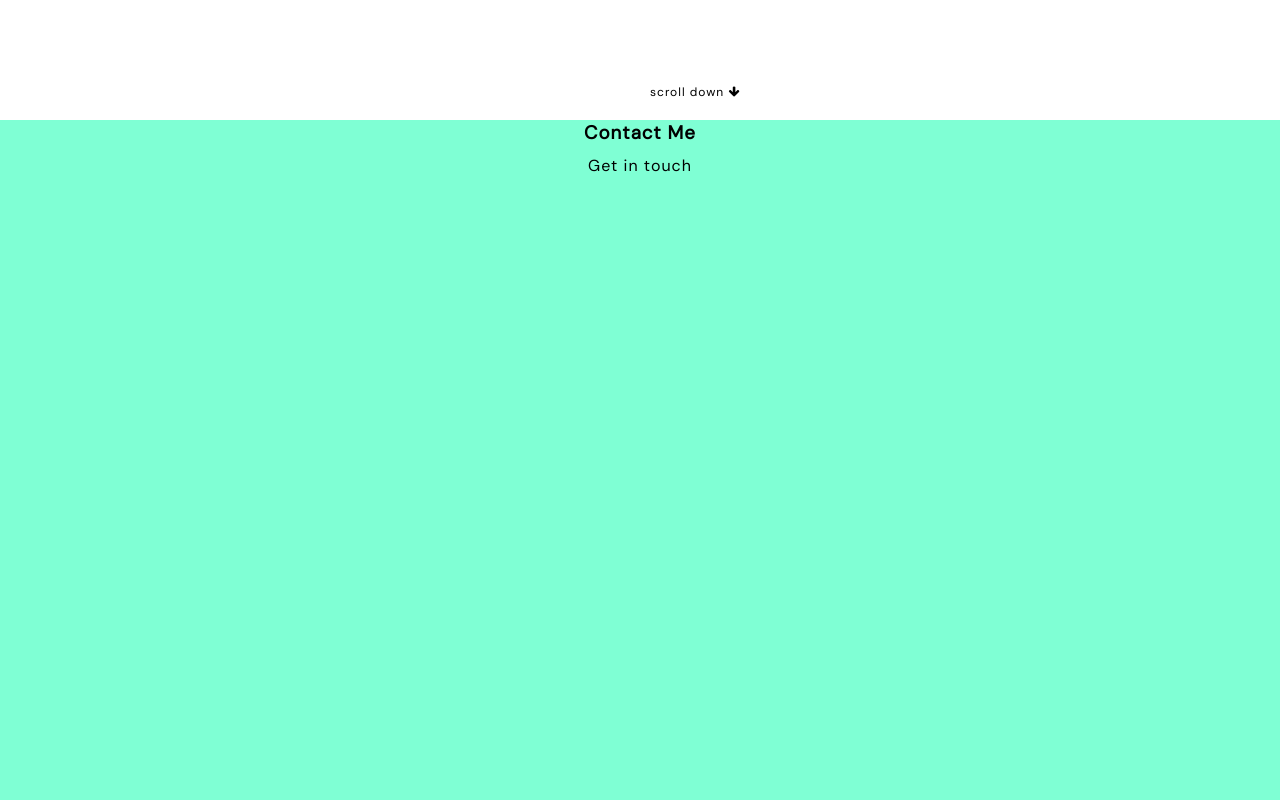
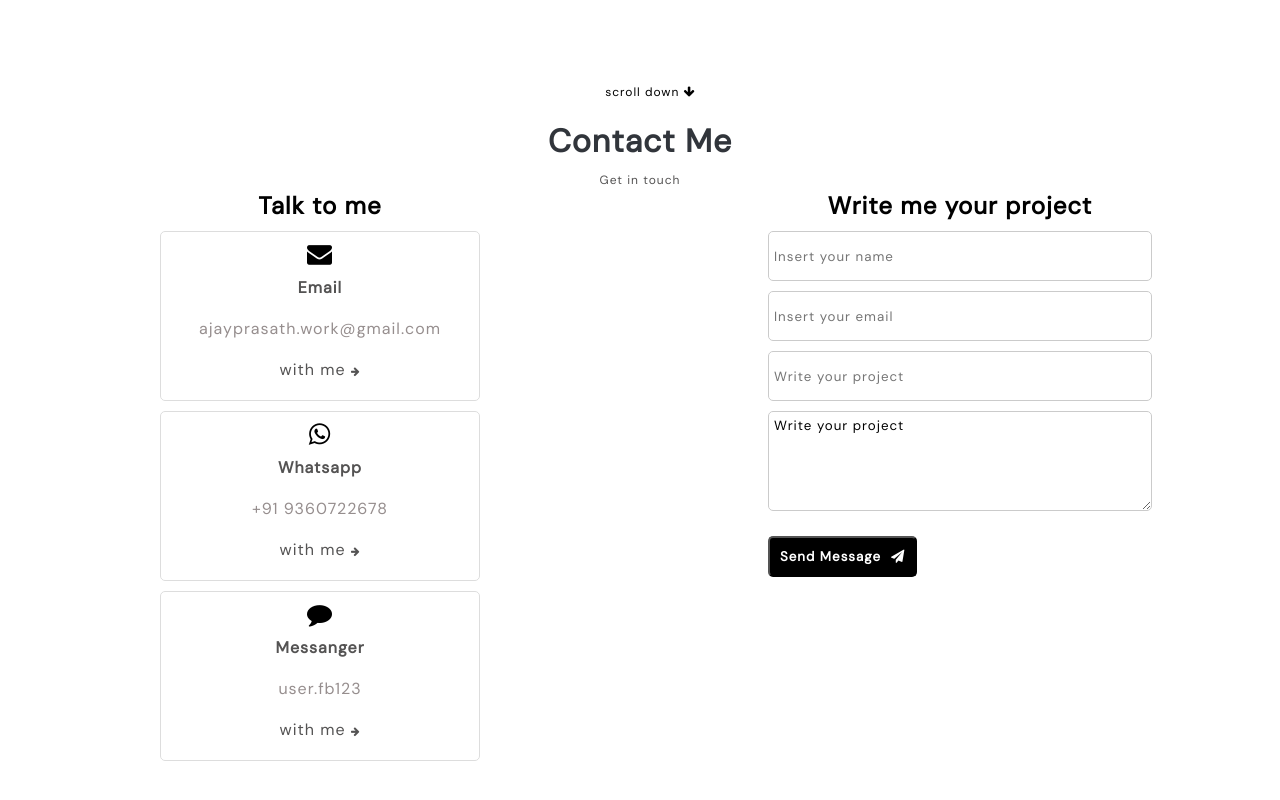
Before and after one commit to ajayprasathwork/myportfolio, a React (Create React App) app: page / in a window 1280 px wide. Shown: the part 680-1480 px from the top of the page. Built offline with nearby package versions, Linux system fonts and the light colour scheme.

Commit message:
contact ui

```diff
--- a/package.json
+++ b/package.json
@@ -8,6 +8,7 @@
     "@testing-library/user-event": "^13.5.0",
     "react": "^18.2.0",
     "react-dom": "^18.2.0",
+    "react-reveal": "^1.2.2",
     "react-scripts": "5.0.1",
     "web-vitals": "^2.1.4"
   },
--- a/src/App.css
+++ b/src/App.css
@@ -8,7 +8,32 @@
 html{
   scroll-behavior: smooth;
 }
+::-webkit-scrollbar {
+  width: 1px;
+}
 .App {
   display: flex;
   flex-direction: column;
 }
+input[type='text']{
+  height: 50px;
+  width: 100%;
+  outline: none;
+  border: 1px solid #CBCBCB;
+  border-radius: 5px;
+  padding: 5px;
+  margin-top: 10px;
+
+}
+textarea{
+  height: 100px;
+  width: 100%;
+  outline: none;
+  border: 1px solid #CBCBCB;
+  border-radius: 5px;
+  padding: 5px;
+  margin-top: 10px;
+}
+input:focus{
+  outline: none;
+}
--- a/src/component/contect/contact.css
+++ b/src/component/contect/contact.css
@@ -1,13 +1,106 @@
 .contact{
     display: flex;
-    height:calc(100vh - 70px) ;
+    /* height:calc(100vh - 70px) ; */
     width: 100%;
-    background-color: aquamarine;
+    flex-direction: column;
+    padding-bottom: 20px;
+}
+.section-head{
+    color: #31353B;
+}
+.section-sub{
+    font-size: 12px;
+    color: #545353;
 }
 .contact-header{
     display: flex;
     width: 100%;
-    height: 40px;
+    height: 70px;
     flex-direction: column;
     align-items: center;
+    flex-direction: column;
 }
+.contact-item{
+    display: flex;
+    width: 100%;    /* height: 100%; */
+    flex-direction:row;
+
+}
+.contact-items{
+    display: flex;
+   flex: 50%;
+   flex-direction: column;
+   align-items: center;
+}
+.contect-box{
+    display: flex;
+    padding: 10px;
+    width: 50%;
+    align-items: center;
+    flex-direction: column;
+    border: 1px solid #DDDDDD ;
+    border-radius: 5px;
+    margin-top: 10px;
+
+
+}
+
+.contact-icon{
+    color: black;
+    font-size: 25px;
+}
+
+.contact-icon-name{
+    font-weight: bold;
+    color: #545353;
+}
+
+.contact-text{
+    color: #968E8E;
+}
+.withme{
+    color: #545353;
+}
+
+.withme i{
+    font-size: 10px;
+}
+.contactfrom{
+    display: flex;
+    width: 60%;
+    align-items: center;
+    justify-content: center;
+}
+
+.contactfrom button{
+    width: auto;
+    padding: 10px;
+    margin-top: 20px;
+    color: #fff;
+    font-weight: 600;
+    border-radius: 5px;
+    background-color: black
+}
+
+
+
+@media screen and (max-width: 600px) {
+   .contact-item{
+    flex-direction:column;
+    margin-top: 20px;
+   }
+   .contact-items{
+    margin-top: 20px;
+    align-items: center;
+    justify-content: center;
+   }
+   .contactfrom{
+    width: 80%;
+
+
+   }
+   .contect-box{
+    width: 80%;
+
+   }
+  }
--- a/src/component/contect/contact.jsx
+++ b/src/component/contect/contact.jsx
@@ -1,15 +1,70 @@
 import React from 'react';
 import './contact.css'
+import Fade from 'react-reveal/Fade';
+
 const contact = () => {
     return (
         <div className='contact'>
             <div className='contact-header'>
-                 <h3>Contact Me</h3>
-                 <p>Get in touch</p>
+                 <h1 className='section-head'>Contact Me</h1>
+                 <p className='section-sub'>Get in touch</p>
             </div>
             <div className='contact-item'>
-            <div className='contact-items'></div>
-            <div className='contact-items'></div>
+            <div className='contact-items'>
+            <h2>Talk to me </h2>
+                <Fade left>
+                <div className='contect-box'>
+                <i class="fa fa-envelope contact-icon"></i>
+                <p className='contact-icon-name'>Email</p>
+                <p className='contact-text'>ajayprasath.work@gmail.com</p>
+                <p className='withme'>with me <i class="fa fa-arrow-right"></i></p>
+                </div>
+                </Fade>
+                <Fade left>
+                <div className='contect-box'>
+                <i class="fa fa-whatsapp contact-icon"></i>
+                <p  className='contact-icon-name'>Whatsapp</p>
+                <p className='contact-text'>+91 9360722678</p>
+                <p className='withme'>with me <i class="fa fa-arrow-right"></i></p>
+                </div>
+                </Fade>
+                <Fade left>
+                <div className='contect-box'>
+                <i class="fa fa-comment contact-icon"></i>
+                                <p  className='contact-icon-name'>Messanger</p>
+                <p className='contact-text'>user.fb123</p>
+                <p className='withme'>with me <i class="fa fa-arrow-right"></i></p>
+                </div>
+                </Fade>
+            </div>
+            <div className='contact-items'>
+                <h2>Write me your project </h2>
+                <div className='contactfrom'>
+                <form>
+                    <Fade right>
+                    <input placeholder='Insert your name' type={"text"}/>
+                    </Fade>
+                    <Fade right>
+                     <input placeholder='Insert your email'  type={"text"}/>
+                    </Fade>
+                    <Fade right>
+                     <input placeholder='Write your project' type={"text"}/>
+                     </Fade>
+                     <Fade right>
+
+                    <textarea  rows="4" cols="50">Write your project</textarea>
+                    </Fade>
+                    <Fade right>
+
+                                            <button>Send Message<i class="fa fa-send sendicon"></i></button>
+                                            </Fade>
+
+
+
+                </form>
+                </div>
+
+            </div>
             </div>
         </div>
     );
--- a/src/component/hero/hero.css
+++ b/src/component/hero/hero.css
@@ -3,6 +3,7 @@
     position: relative;
     height:100vh;
     width: 100%;
+    flex-direction: row;
 }
 .herosection{
     flex: 50%;
@@ -31,8 +32,21 @@ img{
 .intro h1,p{
     padding: 10px;
 }
+#p1{
+    color: #4A4A4A;
+    font-size: 15px;
+}
+.line{
+    display:inline-block;
+    height: 2px;
+    width: 100px;
+    margin-right: 10px;
+    margin-bottom: 4px;
+    background-color: black;
+}
 .intro button{
     width: 100px;
+    margin-top: 20px;
     padding-top: 10px;
     padding-bottom: 10px;
     color: #fff;
@@ -57,8 +71,30 @@ img{
     font-size: 12px;
     position:absolute;
     bottom: 10px;
-    left: 50%;
+    left: 46.5%;
 }
 .blackicon{
     color: black;
 }
+
+@media screen and (max-width: 600px) {
+.hero{
+    margin-top: 70px;
+    height: auto;
+     flex-direction:column-reverse;
+
+    }
+    .intro{
+        align-items: center;
+        justify-content: center;
+    }
+    .herosection{
+        flex: 100%;
+        align-items: center;
+
+    }
+    .scroll-ind{
+        display: none;
+    }
+
+   }
--- a/src/component/hero/hero.jsx
+++ b/src/component/hero/hero.jsx
@@ -1,22 +1,30 @@
 import React from 'react';
 import './hero.css'
 import heroimg from '../../img/hero.jpg'
+import Fade from 'react-reveal/Fade';
+
 const hero = () => {
     return (
         <div className='hero'>
             <div className='herosection'>
+            <Fade bottom>
+
                 <div className='intro'>
-                    <h1>Ajay<span>Prasath</span></h1>
-                    <p>User Interface Designer</p>
-                    <p>I’m UI/UX designer in lucknow , and I’m  very passionate <br />
+                   <h1>Ajay<span>Prasath</span></h1>
+                    <p><span className='line'></span>User Interface Designer</p>
+                    <p id="p1">I’m UI/UX designer in lucknow , and I’m  very passionate <br />
                         and dedicated to my work..</p>
                     <button>say hello<i class="fa fa-send sendicon"></i></button>
                 </div>
+                </Fade>
             </div>
             <div className='herosection'>
+            <Fade top>
+
                 <div className='photo'>
                     <img src={heroimg} alt="ajayprasath" />
                 </div>
+                </Fade>
             </div>
                <p className='scroll-ind'>scroll down <i class="fa fa-arrow-down"></i></p>
         </div>
--- a/src/component/nav/nav.jsx
+++ b/src/component/nav/nav.jsx
@@ -3,7 +3,7 @@ import './nav.css'
 const nav = () => {
     return (
         <div className='nav'>
-            <h2>Ajay<span>Prasath</span></h2>
+            <h1>Ajay<span>Prasath</span></h1>
              <div className='navitems'>
              <a href="https://www.w3schools.com/">Home</a>
              <a href="https://www.w3schools.com/">About</a>
@@ -11,7 +11,6 @@ const nav = () => {
              <a href="https://www.w3schools.com/">Skills</a>
              <a href="https://www.w3schools.com/">Blog</a>
              <a href="https://www.w3schools.com/">Contact</a>
-
              </div>
         </div>
     );
```
Also changed, not shown: 1 other file (tests, documents, lock files or other folders).
